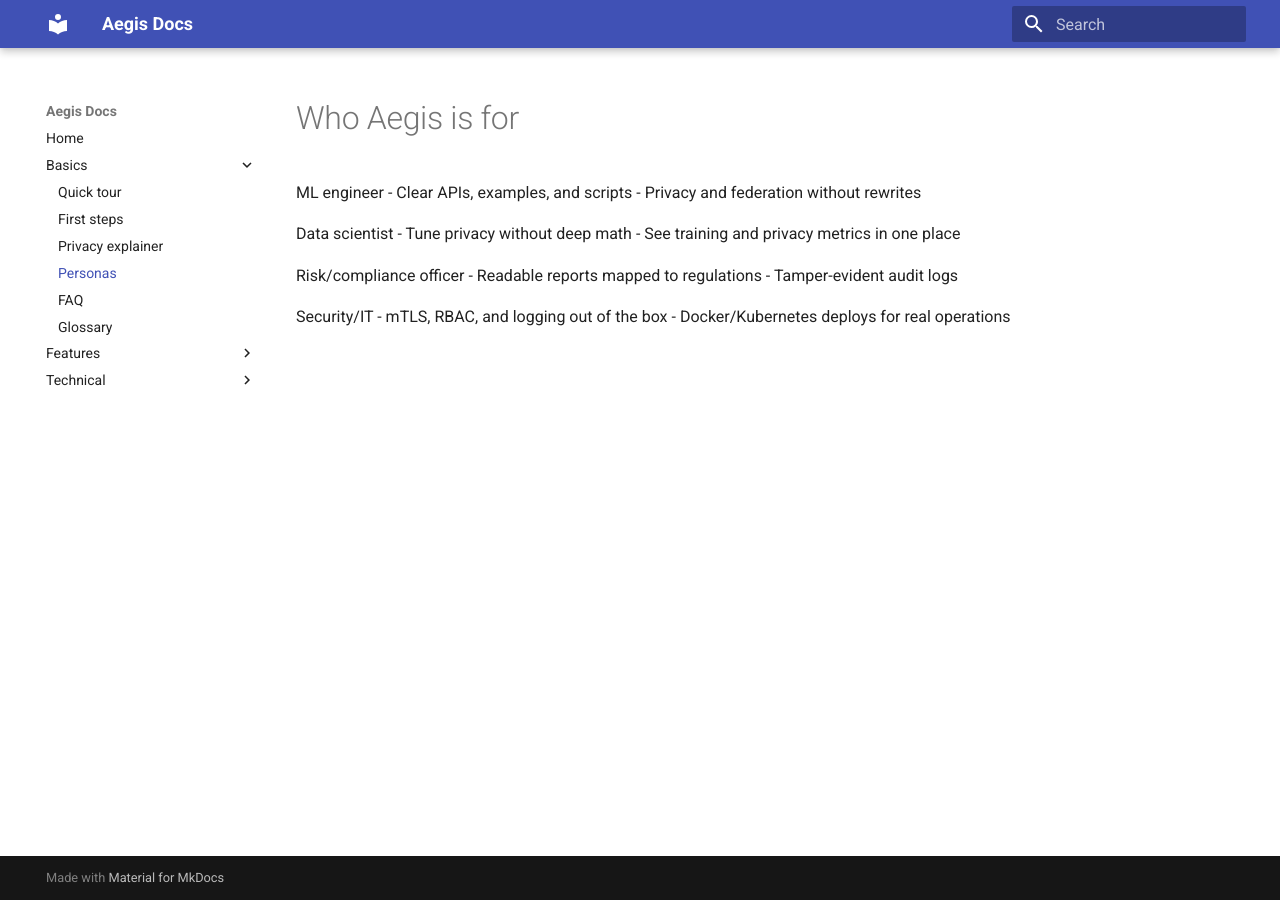
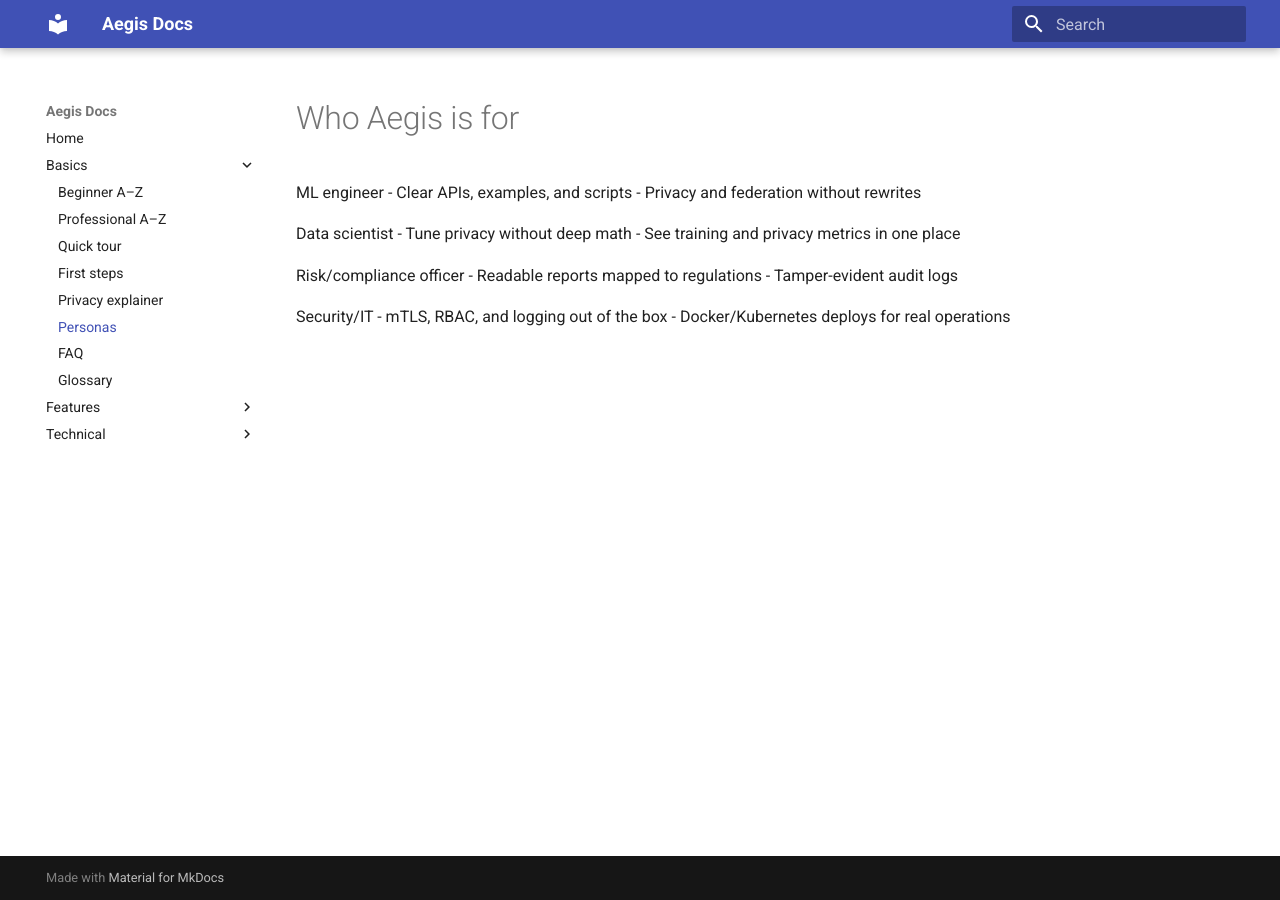
Before and after one commit to clyrai/Aegis, an MkDocs documentation site: the page built from docs/basics/personas.md, in a window 1280 px wide. Built offline with MkDocs 1.6.1 and Material for MkDocs 9.7.7, drawn with Linux system fonts in a browser that asks for light colours.

Commit message:
docs: add beginner and professional A–Z guides to MkDocs navigation for GitHub Pages

```diff
--- a/mkdocs.yml
+++ b/mkdocs.yml
@@ -21,6 +21,8 @@
 nav:
   - Home: index.md
   - Basics:
+    - Beginner A–Z: basics/beginner_a_to_z.md
+    - Professional A–Z: basics/professional_a_to_z.md
     - Quick tour: basics/quick_tour.md
     - First steps: basics/first_steps.md
     - Privacy explainer: basics/privacy_explainer.md
```
